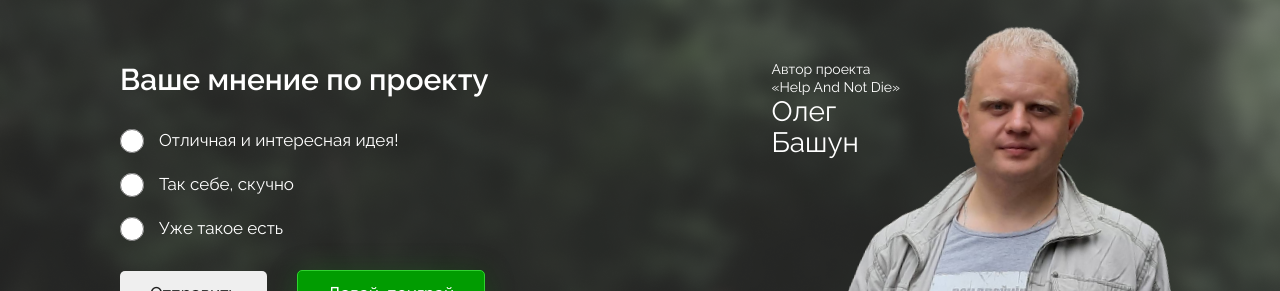
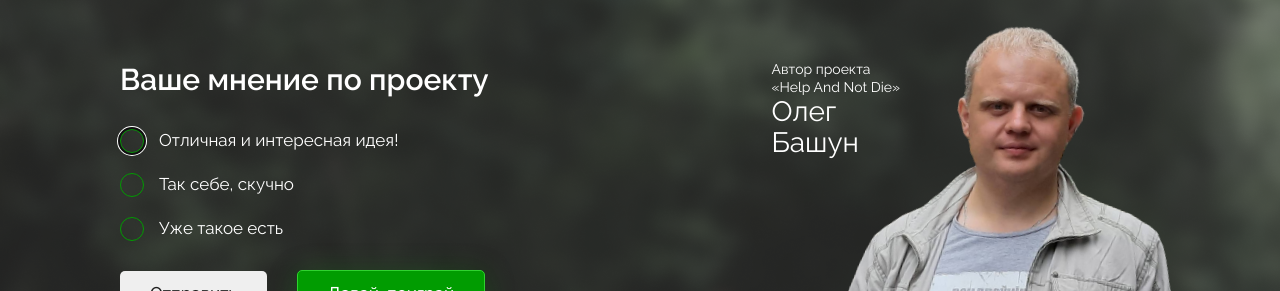
Before and after one commit to redskyby/for_igor, a React (Create React App) app: page / in a window 1280 px wide. Shown: the part 2980-3271 px from the top of the page. Built offline with nearby package versions, Linux system fonts and the light colour scheme.

Commit message:
mend Form.js

```diff
--- a/src/components/mainPage/form/Form.css
+++ b/src/components/mainPage/form/Form.css
@@ -2,10 +2,33 @@
   margin-top: 30px;
 }
 .form_input {
+  appearance: none;
   width: 24px;
   height: 24px;
+  border-radius: 50%;
+  border: 1px solid #019C01;
+  transition: 0.2s all linear;
   margin-right: 15px;
   cursor: pointer;
+  position: relative;
+}
+.form_input:before {
+  content: "";
+  position: absolute;
+  top: 50%;
+  left: 50%;
+  transform: translate(-50%, -50%);
+  background-color: #2FD22F;
+  height: 70%;
+  width: 70%;
+  border-radius: 50%;
+  display: none;
+}
+.form_input:checked {
+  border: 1px solid #2FD22F;
+}
+.form_input:checked:before {
+  display: block;
 }
 .form_label {
   color: #FFFFFF;
--- a/src/components/mainPage/form/Form.js
+++ b/src/components/mainPage/form/Form.js
@@ -25,6 +25,7 @@
                         value="option1"
                         checked={selectedOption === 'option1'}
                         onChange={handleOptionChange}
+                        autofocus="false"
                     />
                     Отличная и интересная идея!
                 </label>
@@ -37,6 +38,7 @@
                         value="option2"
                         checked={selectedOption === 'option2'}
                         onChange={handleOptionChange}
+                        autofocus="false"
                     />
                     Так себе, скучно
                 </label>
@@ -49,6 +51,7 @@
                         value="option3"
                         checked={selectedOption === 'option3'}
                         onChange={handleOptionChange}
+                        autofocus="false"
                     />
                     Уже такое есть
                 </label>
--- a/src/components/mainPage/form/Form.scss
+++ b/src/components/mainPage/form/Form.scss
@@ -3,10 +3,33 @@
 .form{
   margin-top: 30px;
   &_input{
+    appearance: none;
     width: 24px;
     height: 24px;
+    border-radius: 50%;
+    border: 1px solid #019C01;
+    transition: 0.2s all linear;
     margin-right: 15px;
     cursor: pointer;
+    position: relative;
+    &:before{
+      content:"";
+      position : absolute;
+      top:50%;
+      left: 50%;
+      transform: translate(-50%, -50%);
+      background-color: #2FD22F;
+      height: 70%;
+      width: 70%;
+      border-radius:50%;
+      display:none
+    }
+    &:checked{
+      border: 1px solid #2FD22F;
+    }
+    &:checked:before{
+      display: block;
+    }
   }
   &_label{
     color: #FFFFFF;
```
